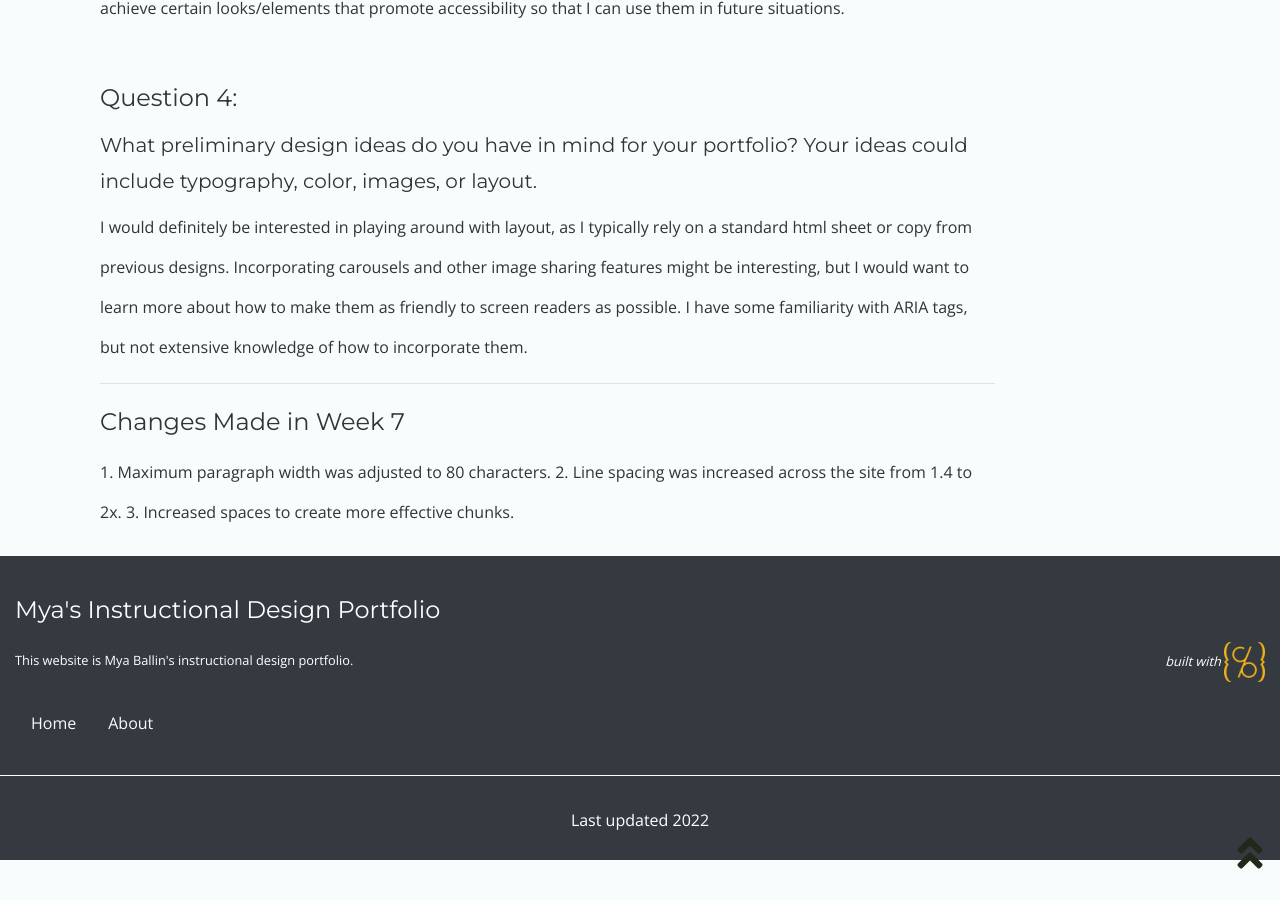
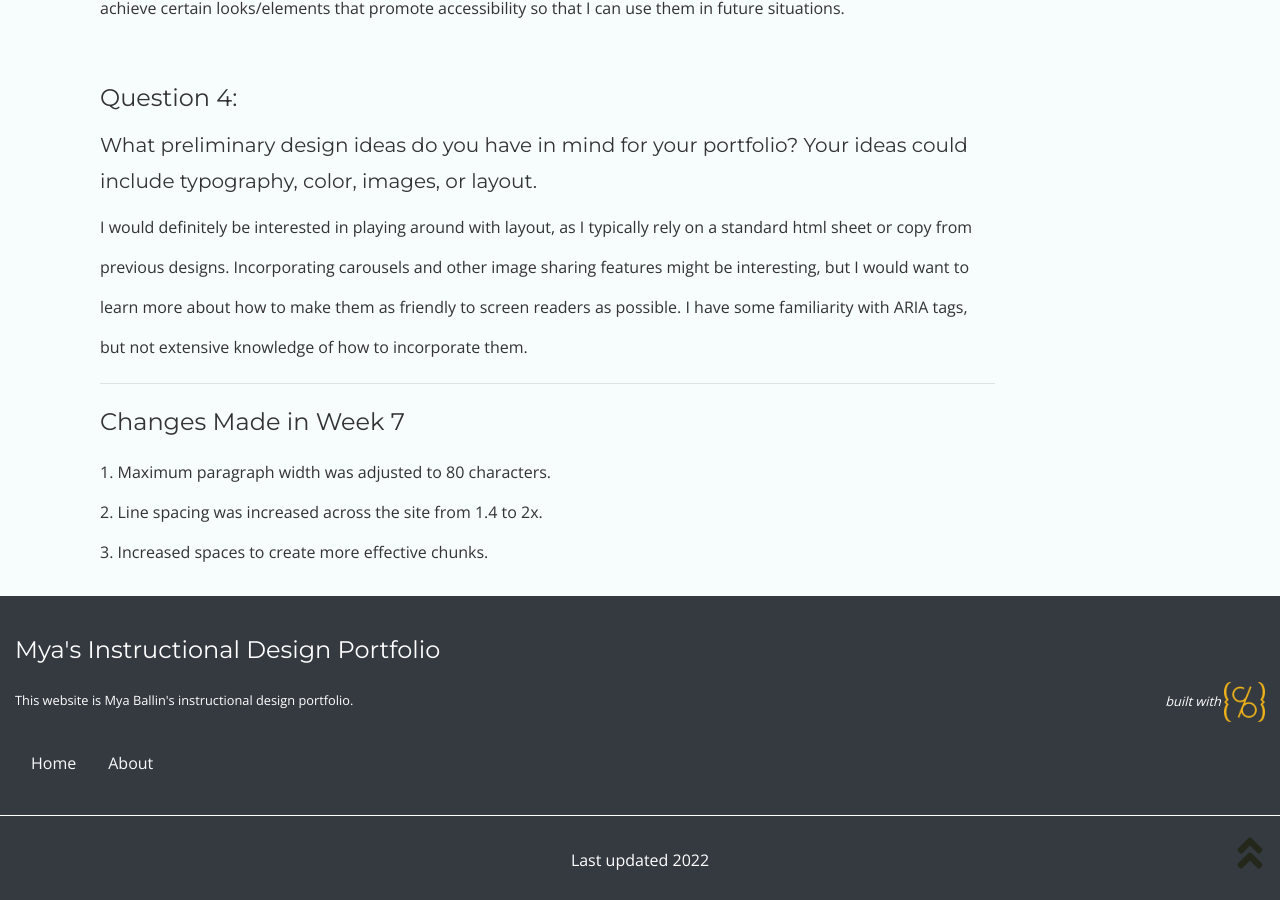
Before and after one commit to mxballin/instructional-design, a Jekyll site: the page built from index.md, in a window 1280 px wide and 900 px high, scrolled down 1148 px. Built offline with Jekyll 4.4.1, drawn with Linux system fonts in a browser that asks for light colours; some web fonts are replaced.

Commit message:
Update home-infographic.html

```diff
--- a/_layouts/home-infographic.html
+++ b/_layouts/home-infographic.html
@@ -29,8 +29,8 @@ I would definitely be interested in playing around with layout, as I typically r
 </p>
 <hr>
 <h4> Changes Made in Week 7</h4>
-1. Maximum paragraph width was adjusted to 80 characters.
-2. Line spacing was increased across the site from 1.4 to 2x.
+1. Maximum paragraph width was adjusted to 80 characters.<br>
+2. Line spacing was increased across the site from 1.4 to 2x.<br>
 3. Increased spaces to create more effective chunks.
     </div>
   </div>
```
